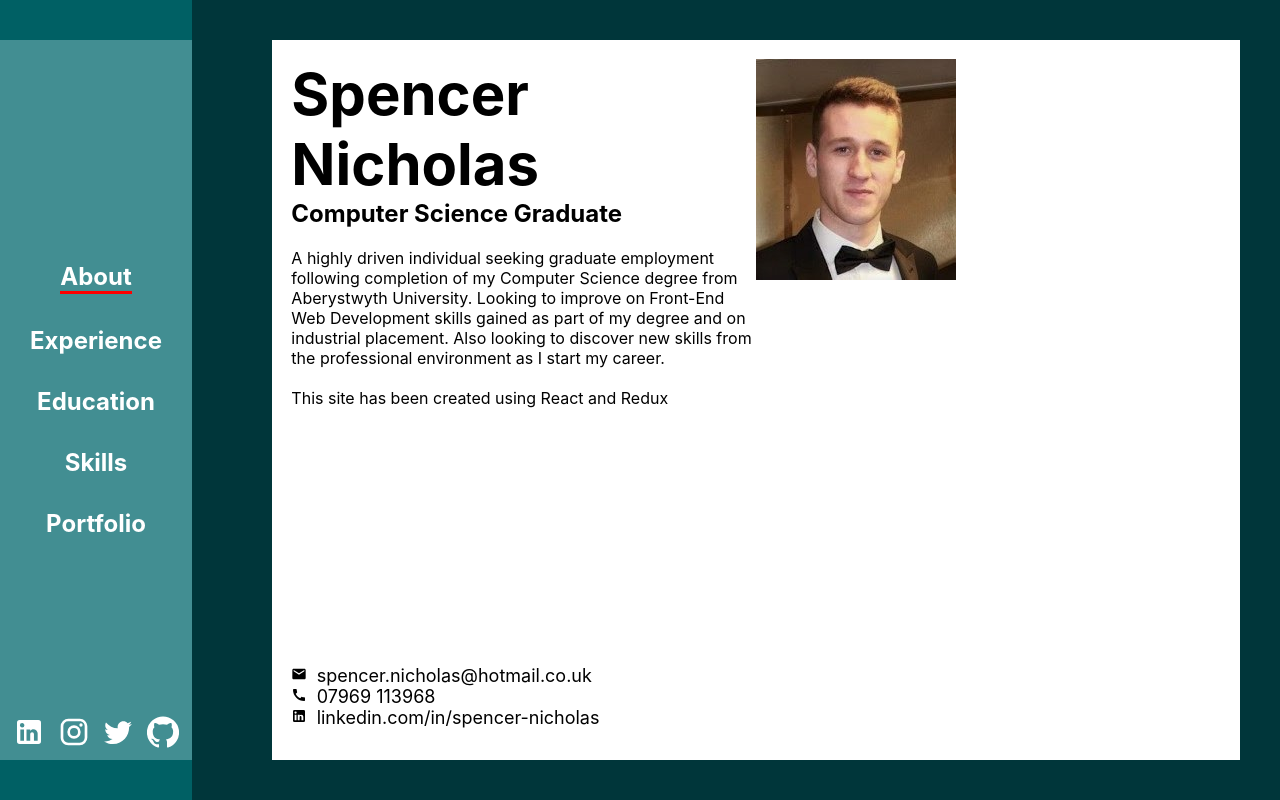
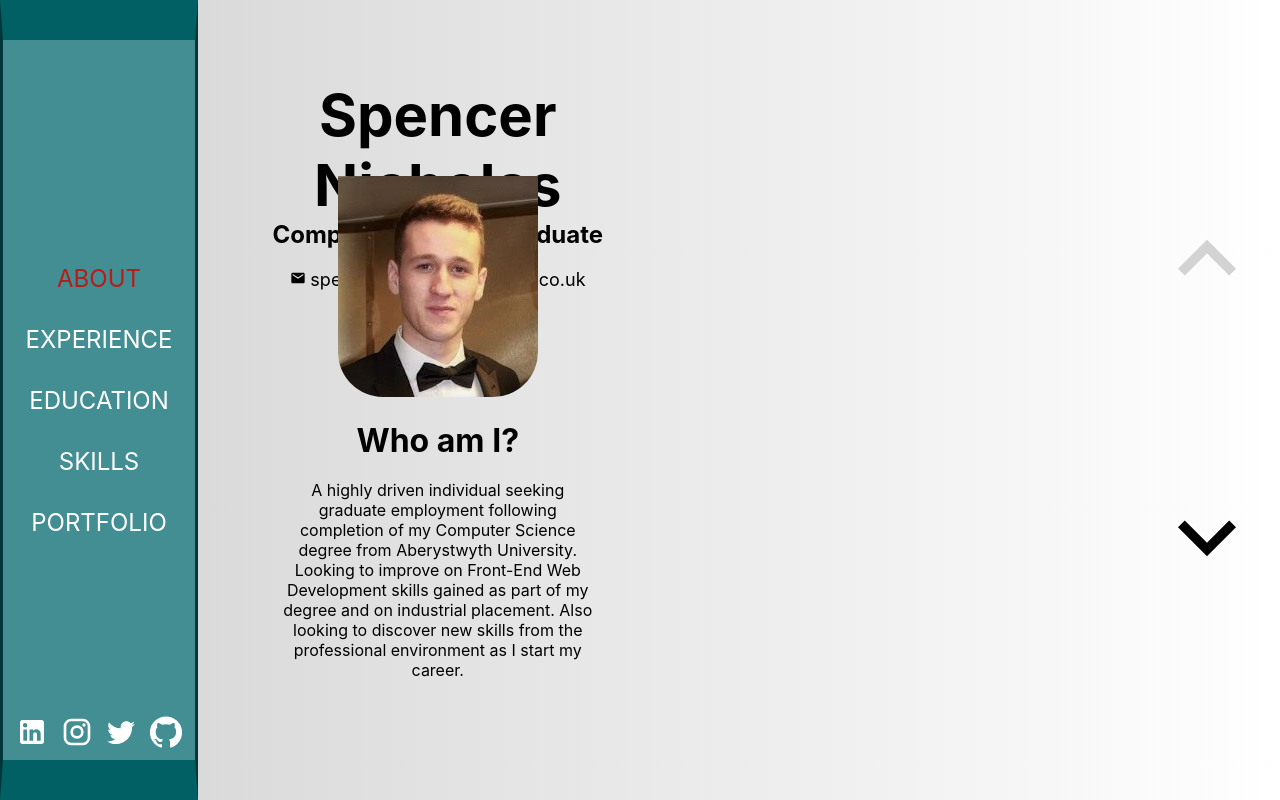
Before and after one commit to SpencerNicholas/me, a React (Create React App) app in the folder me/: page / in a window 1280 px wide. Built offline with nearby package versions, Linux system fonts and the light colour scheme.

Commit message:
Working on content
Working on best way to present content (starting on about page)

```diff
--- a/me/src/components/content/AboutContent.js
+++ b/me/src/components/content/AboutContent.js
@@ -2,29 +2,53 @@ import React from "react";
 import mePic from "../../assets/square_me.jpg"
 import Email from '@material-ui/icons/Email';
 import Phone from '@material-ui/icons/Call';
-import LinkedIn from '@material-ui/icons/LinkedIn';
+import DownArrow from '@material-ui/icons/KeyboardArrowDown';
+import UpArrow from '@material-ui/icons/KeyboardArrowUp';
+
+import { useDispatch, useSelector } from 'react-redux';
+import { setPage, selectHover, setHover } from '../navigation/navigation'
 
 const AboutContent = ({ styles }) => {
+  const dispatch = useDispatch();
+  const hovering = useSelector(selectHover);
 
   const contentStyle = {
-    borderTop: "5vh solid #00363a",
-    borderBottom: "5vh solid #00363a",
-    borderRight: "5vh solid #00363a",
-    borderLeft: "2vh solid #00363a",
-    marginLeft: '20%',
+    paddingTop: '5vh',
+    paddingBottom: '5vh',
+    paddingLeft: '15%',
     flex: '1',
     display: 'flex',
-    flexDirection: 'column',
-    backgroundColor: 'white',
+    flexDirection: 'row',
+    background: 'linear-gradient(to right, lightgray, white)',
     height: '90vh'
   };
 
+  const columnStyle = {
+    display: 'flex',
+    flexDirection: 'column',
+    padding: '2%',
+    width: '40%',
+    height: '90%',
+    textAlign: 'center',
+  };
+
   const rowStyle = {
+  }
+
+  const navButtonsStyle = {
+    width: '10%',
+    height: '100%',
+    justifyContent: 'space-evenly',
     display: 'flex',
-    flexDirection: 'row',
-    padding: '2%',
-    flex: '0.98'
-  };
+    flexDirection: 'column',
+  }
+
+  const navButtonHover = {
+    fontSize: '116px',
+    color: '#b71c1c',
+    cursor: 'pointer',
+    transition: 'color 0.5s',
+  }
 
   const footerStyle = {
     padding: '2%',
@@ -37,26 +61,43 @@ const AboutContent = ({ styles }) => {
 
   return (
     <div style={contentStyle}>
-      <div style={rowStyle}>
-        <div style={{ width: '50%', textAlign: 'left' }}>
-          <text style={{ fontSize: '58px', fontWeight: 'bold' }}>Spencer Nicholas</text><br></br>
-          <text style={{ fontSize: '24px', fontWeight: 'bold' }}>Computer Science Graduate</text><br></br><br></br>
+      <div style={columnStyle}>
+      <div style={{position: 'absolute', top: '10vh', width: '35%'}}>
+            <text style={{ fontSize: '58px', fontWeight: 'bold', }}>Spencer Nicholas</text><br></br>
+            <text style={{ fontSize: '24px', fontWeight: 'bold', }}>Computer Science Graduate</text><br></br><br></br>
 
-          <text>A highly driven individual seeking graduate employment following completion of my Computer Science degree from Aberystwyth University. Looking to improve on Front-End Web Development skills gained as part of my degree and on industrial placement. Also looking to discover new skills from the professional environment as I start my career.
-      <br></br><br></br>
-        This site has been created using React and Redux
-      </text><br></br><br></br>
+            <Email style={{ fontSize: '16px' }}></Email><text style={{ fontSize: '18px', paddingLeft: '1%', }}>spencer.nicholas@hotmail.co.uk</text><br></br>
+            <Phone style={{ fontSize: '16px' }}></Phone><text style={{ fontSize: '18px', paddingLeft: '1%', }}>07969 113968</text><br></br><br></br><br></br>
+          </div>
+          <div style={{position: 'absolute', bottom: '15vh', width: '35%'}}>
+            <img src={mePic} style={{ borderBottomLeftRadius: 45, borderBottomRightRadius: 45, }}></img><br></br><br></br>
+            <text style={{ fontSize: '32px', fontWeight: 'bold',}}> Who am I?</text><br></br><br></br>
+            <div style={{ paddingLeft: '15%', paddingRight: '15%', }}>
+              <text>
+                A highly driven individual seeking graduate employment following completion of my Computer Science degree from Aberystwyth University. Looking to improve on Front-End Web Development skills gained as part of my degree and on industrial placement. Also looking to discover new skills from the professional environment as I start my career.
+          </text>
+            </div>
+          </div>
 
+
+      </div>
+      <div style={columnStyle}>
+      <div style={{position: 'absolute', top: '10vh', width: '35%'}}>
         </div>
-        <div style={{ width: '50%', textAlign: 'left' }}>
-          <img src={mePic}></img>
+        <div style={{position: 'absolute', bottom: '15vh', width: '35%'}}></div>
+      </div>
+
+      <div style={navButtonsStyle}>
+        <UpArrow style={{ fontSize: '116px', color: 'lightgray' }}></UpArrow>
+        <div onClick={() => { dispatch(setPage('EXPERIENCE')) }} onMouseOver={() => { dispatch(setHover('DownArrow')) }} onMouseLeave={() => { dispatch(setHover()) }}>
+          {(hovering) === 10 ? (
+            <DownArrow style={navButtonHover}></DownArrow>
+          ) : (
+              <DownArrow style={{ fontSize: '116px' }}></DownArrow>
+            )}
         </div>
+
       </div>
-      <div style={footerStyle}>
-          <Email style={{ fontSize: '16px' }}></Email><text style={{ fontSize: '18px', paddingLeft: '1%' }}>spencer.nicholas@hotmail.co.uk</text><br></br>
-          <Phone style={{ fontSize: '16px' }}></Phone><text style={{ fontSize: '18px', paddingLeft: '1%' }}>07969 113968</text><br></br>
-          <LinkedIn style={{ fontSize: '16px' }}></LinkedIn><text style={{ fontSize: '18px', paddingLeft: '1%' }}>linkedin.com/in/spencer-nicholas</text><br></br>
-          </div>
     </div>
   );
 };
--- a/me/src/components/content/EducationContent.js
+++ b/me/src/components/content/EducationContent.js
@@ -1,44 +1,83 @@
 import React from "react";
+import mePic from "../../assets/square_me.jpg"
+import Email from '@material-ui/icons/Email';
+import Phone from '@material-ui/icons/Call';
+import DownArrow from '@material-ui/icons/KeyboardArrowDown';
+import UpArrow from '@material-ui/icons/KeyboardArrowUp';
+
+import { useDispatch, useSelector } from 'react-redux';
+import { setPage, selectHover, setHover } from '../navigation/navigation'
 
 const EducationContent = ({ styles }) => {
+  const dispatch = useDispatch();
+  const hovering = useSelector(selectHover);
 
   const contentStyle = {
-    borderTop: "5vh solid #00363a",
-    borderBottom: "5vh solid #00363a",
-    borderRight: "5vh solid #00363a",
-    borderLeft: "2vh solid #00363a",
-    marginLeft: '20%',
+    paddingTop: '5vh',
+    paddingBottom: '5vh',
+    paddingLeft: '15%',
     flex: '1',
     display: 'flex',
     flexDirection: 'row',
+    background: 'linear-gradient(to right, lightgray, white)',
+    height: '90vh'
   };
 
-  const col1 ={
-    backgroundColor: 'white',
-    paddingTop: 20,
-    paddingRight: 20,
-    paddingBottom: 20,
-    paddingLeft: 20,
-    height: '85vh',
-    width: '50%',
+  const rowStyle = {
+    display: 'flex',
+    flexDirection: 'row',
+    padding: '2%',
+    width: '85%'
+  };
+
+  const navButtonsStyle = {
+    width: '10%',
+    height: '100%',
+    justifyContent: 'space-evenly',
+    display: 'flex',
+    flexDirection: 'column',
   }
 
-  const col2 ={
-    backgroundColor: 'white',
-    paddingTop: 20,
-    paddingRight: 20,
-    paddingBottom: 20,
-    paddingLeft: 20,
-    height: '85vh',
-    width: '50%',
+  const navButtonHover = {
+    fontSize: '116px',
+    color: '#b71c1c',
+    cursor: 'pointer',
+    transition: 'color 0.5s',
   }
+
+  const footerStyle = {
+    padding: '2%',
+    position: 'relative',
+    bottom: '1px'
+  }
+
+
+
 
   return (
     <div style={contentStyle}>
-      <div style={col1}>
-        <p>Education</p>
+      <div style={rowStyle}>
+        Education
+
       </div>
-      <div style={col2}>
+
+
+      <div style={navButtonsStyle}>
+        <div onClick={() => { dispatch(setPage('EXPERIENCE')) }} onMouseOver={() => { dispatch(setHover('UpArrow')) }} onMouseLeave={() => { dispatch(setHover()) }}>
+          {(hovering) === 11 ? (
+            <UpArrow style={navButtonHover}></UpArrow>
+          ) : (
+              <UpArrow style={{ fontSize: '116px' }}></UpArrow>
+            )}
+        </div>
+
+        <div onClick={() => { dispatch(setPage('SKILLS')) }} onMouseOver={() => { dispatch(setHover('DownArrow')) }} onMouseLeave={() => { dispatch(setHover()) }}>
+          {(hovering) === 10 ? (
+            <DownArrow style={navButtonHover}></DownArrow>
+          ) : (
+              <DownArrow style={{ fontSize: '116px' }}></DownArrow>
+            )}
+        </div>
 
       </div>
     </div>
--- a/me/src/components/content/ExperienceContent.js
+++ b/me/src/components/content/ExperienceContent.js
@@ -1,51 +1,83 @@
 import React from "react";
+import mePic from "../../assets/square_me.jpg"
+import Email from '@material-ui/icons/Email';
+import Phone from '@material-ui/icons/Call';
+import DownArrow from '@material-ui/icons/KeyboardArrowDown';
+import UpArrow from '@material-ui/icons/KeyboardArrowUp';
+
+import { useDispatch, useSelector } from 'react-redux';
+import { setPage, selectHover, setHover } from '../navigation/navigation'
 
 const ExperienceContent = ({ styles }) => {
-  const dummyPost = {
-    title: `Here's a blog post title`,
-    summary:
-      "Lorem ipsum dolor sit amet, consectetur adipiscing elit, sed do eiusmod tempor incididunt ut labore et dolore magna aliqua. Ut enim ad minim veniam, quis nostrud exercitation ullamco laboris nisi ut aliquip ex ea commodo consequat. Duis aute irure dolor in reprehenderit in voluptate velit esse cillum dolore eu fugiat nulla pariatur. Excepteur sint occaecat cupidatat non proident, sunt in culpa qui officia deserunt mollit anim id est laborum."
-  };
-
-  const posts = Array(1).fill(dummyPost);
+  const dispatch = useDispatch();
+  const hovering = useSelector(selectHover);
 
   const contentStyle = {
-    borderTop: "5vh solid #00363a",
-    borderBottom: "5vh solid #00363a",
-    borderRight: "5vh solid #00363a",
-    borderLeft: "2vh solid #00363a",
-    marginLeft: '20%',
+    paddingTop: '5vh',
+    paddingBottom: '5vh',
+    paddingLeft: '15%',
     flex: '1',
     display: 'flex',
     flexDirection: 'row',
+    background: 'linear-gradient(to right, lightgray, white)',
+    height: '90vh'
   };
 
-  const col1 ={
-    backgroundColor: 'white',
-    paddingTop: 20,
-    paddingRight: 20,
-    paddingBottom: 20,
-    paddingLeft: 20,
-    height: '85vh',
-    width: '50%',
+  const rowStyle = {
+    display: 'flex',
+    flexDirection: 'row',
+    padding: '2%',
+    width: '85%'
+  };
+
+  const navButtonsStyle = {
+    width: '10%',
+    height: '100%',
+    justifyContent: 'space-evenly',
+    display: 'flex',
+    flexDirection: 'column',
   }
 
-  const col2 ={
-    backgroundColor: 'white',
-    paddingTop: 20,
-    paddingRight: 20,
-    paddingBottom: 20,
-    paddingLeft: 20,
-    height: '85vh',
-    width: '50%',
+  const navButtonHover = {
+    fontSize: '116px',
+    color: '#b71c1c',
+    cursor: 'pointer',
+    transition: 'color 0.5s',
   }
+
+  const footerStyle = {
+    padding: '2%',
+    position: 'relative',
+    bottom: '1px'
+  }
+
+
+
 
   return (
     <div style={contentStyle}>
-      <div style={col1}>
-          <p> Experience</p>
+      <div style={rowStyle}>
+        Experience
+
       </div>
-      <div style={col2}>
+
+
+      <div style={navButtonsStyle}>
+        <div onClick={() => { dispatch(setPage('ABOUT')) }} onMouseOver={() => { dispatch(setHover('UpArrow')) }} onMouseLeave={() => { dispatch(setHover()) }}>
+          {(hovering) === 11 ? (
+            <UpArrow style={navButtonHover}></UpArrow>
+          ) : (
+              <UpArrow style={{ fontSize: '116px' }}></UpArrow>
+            )}
+        </div>
+
+        <div onClick={() => { dispatch(setPage('EDUCATION')) }} onMouseOver={() => { dispatch(setHover('DownArrow')) }} onMouseLeave={() => { dispatch(setHover()) }}>
+          {(hovering) === 10 ? (
+            <DownArrow style={navButtonHover}></DownArrow>
+          ) : (
+              <DownArrow style={{ fontSize: '116px' }}></DownArrow>
+            )}
+        </div>
 
       </div>
     </div>
--- a/me/src/components/content/PortfolioContent.js
+++ b/me/src/components/content/PortfolioContent.js
@@ -1,44 +1,79 @@
 import React from "react";
+import mePic from "../../assets/square_me.jpg"
+import Email from '@material-ui/icons/Email';
+import Phone from '@material-ui/icons/Call';
+import DownArrow from '@material-ui/icons/KeyboardArrowDown';
+import UpArrow from '@material-ui/icons/KeyboardArrowUp';
+
+import { useDispatch, useSelector } from 'react-redux';
+import { setPage, selectHover, setHover } from '../navigation/navigation'
 
 const PortfolioContent = ({ styles }) => {
+  const dispatch = useDispatch();
+  const hovering = useSelector(selectHover);
 
   const contentStyle = {
-    borderTop: "5vh solid #00363a",
-    borderBottom: "5vh solid #00363a",
-    borderRight: "5vh solid #00363a",
-    borderLeft: "2vh solid #00363a",
-    marginLeft: '20%',
+    paddingTop: '5vh',
+    paddingBottom: '5vh',
+    paddingLeft: '15%',
     flex: '1',
     display: 'flex',
     flexDirection: 'row',
+    background: 'linear-gradient(to right, lightgray, white)',
+    height: '90vh'
   };
 
-  const col1 ={
-    backgroundColor: 'white',
-    paddingTop: 20,
-    paddingRight: 20,
-    paddingBottom: 20,
-    paddingLeft: 20,
-    height: '85vh',
-    width: '50%',
+  const rowStyle = {
+    display: 'flex',
+    flexDirection: 'row',
+    padding: '2%',
+    width: '85%'
+  };
+
+  const navButtonsStyle = {
+    width: '10%',
+    height: '100%',
+    justifyContent: 'space-evenly',
+    display: 'flex',
+    flexDirection: 'column',
   }
 
-  const col2 ={
-    backgroundColor: 'white',
-    paddingTop: 20,
-    paddingRight: 20,
-    paddingBottom: 20,
-    paddingLeft: 20,
-    height: '85vh',
-    width: '50%',
+  const navButtonHover = {
+    fontSize: '116px',
+    color: '#b71c1c',
+    cursor: 'pointer',
+    transition: 'color 0.5s',
   }
+
+  const footerStyle = {
+    padding: '2%',
+    position: 'relative',
+    bottom: '1px'
+  }
+
+
+
 
   return (
     <div style={contentStyle}>
-      <div style={col1}>
-        <p>Portfolio</p>
+      <div style={rowStyle}>
+        Portfolio
+
       </div>
-      <div style={col2}>
+
+
+      <div style={navButtonsStyle}>
+        <div onClick={() => { dispatch(setPage('SKILLS')) }} onMouseOver={() => { dispatch(setHover('UpArrow')) }} onMouseLeave={() => { dispatch(setHover()) }}>
+          {(hovering) === 11 ? (
+            <UpArrow style={navButtonHover}></UpArrow>
+          ) : (
+              <UpArrow style={{ fontSize: '116px' }}></UpArrow>
+            )}
+        </div>
+
+
+              <DownArrow style={{ fontSize: '116px', color: 'lightgray' }}></DownArrow>
+
 
       </div>
     </div>
--- a/me/src/components/content/SkillsContent.js
+++ b/me/src/components/content/SkillsContent.js
@@ -1,44 +1,83 @@
 import React from "react";
+import mePic from "../../assets/square_me.jpg"
+import Email from '@material-ui/icons/Email';
+import Phone from '@material-ui/icons/Call';
+import DownArrow from '@material-ui/icons/KeyboardArrowDown';
+import UpArrow from '@material-ui/icons/KeyboardArrowUp';
+
+import { useDispatch, useSelector } from 'react-redux';
+import { setPage, selectHover, setHover } from '../navigation/navigation'
 
 const SkillsContent = ({ styles }) => {
+  const dispatch = useDispatch();
+  const hovering = useSelector(selectHover);
 
   const contentStyle = {
-    borderTop: "5vh solid #00363a",
-    borderBottom: "5vh solid #00363a",
-    borderRight: "5vh solid #00363a",
-    borderLeft: "2vh solid #00363a",
-    marginLeft: '20%',
+    paddingTop: '5vh',
+    paddingBottom: '5vh',
+    paddingLeft: '15%',
     flex: '1',
     display: 'flex',
     flexDirection: 'row',
+    background: 'linear-gradient(to right, lightgray, white)',
+    height: '90vh'
   };
 
-  const col1 ={
-    backgroundColor: 'white',
-    paddingTop: 20,
-    paddingRight: 20,
-    paddingBottom: 20,
-    paddingLeft: 20,
-    height: '85vh',
-    width: '50%',
+  const rowStyle = {
+    display: 'flex',
+    flexDirection: 'row',
+    padding: '2%',
+    width: '85%'
+  };
+
+  const navButtonsStyle = {
+    width: '10%',
+    height: '100%',
+    justifyContent: 'space-evenly',
+    display: 'flex',
+    flexDirection: 'column',
   }
 
-  const col2 ={
-    backgroundColor: 'white',
-    paddingTop: 20,
-    paddingRight: 20,
-    paddingBottom: 20,
-    paddingLeft: 20,
-    height: '85vh',
-    width: '50%',
+  const navButtonHover = {
+    fontSize: '116px',
+    color: '#b71c1c',
+    cursor: 'pointer',
+    transition: 'color 0.5s',
   }
+
+  const footerStyle = {
+    padding: '2%',
+    position: 'relative',
+    bottom: '1px'
+  }
+
+
+
 
   return (
     <div style={contentStyle}>
-      <div style={col1}>
-        <p>Skills</p>
+      <div style={rowStyle}>
+        Skills
+
       </div>
-      <div style={col2}>
+
+
+      <div style={navButtonsStyle}>
+        <div onClick={() => { dispatch(setPage('EDUCATION')) }} onMouseOver={() => { dispatch(setHover('UpArrow')) }} onMouseLeave={() => { dispatch(setHover()) }}>
+          {(hovering) === 11 ? (
+            <UpArrow style={navButtonHover}></UpArrow>
+          ) : (
+              <UpArrow style={{ fontSize: '116px' }}></UpArrow>
+            )}
+        </div>
+
+        <div onClick={() => { dispatch(setPage('PORTFOLIO')) }} onMouseOver={() => { dispatch(setHover('DownArrow')) }} onMouseLeave={() => { dispatch(setHover()) }}>
+          {(hovering) === 10 ? (
+            <DownArrow style={navButtonHover}></DownArrow>
+          ) : (
+              <DownArrow style={{ fontSize: '116px' }}></DownArrow>
+            )}
+        </div>
 
       </div>
     </div>
--- a/me/src/components/navigation/MobileTopbar.js
+++ b/me/src/components/navigation/MobileTopbar.js
@@ -59,7 +59,6 @@ const MobileTopbar = ({ }) => {
     alignItems: "center",
     color: 'white',
     fontSize: '24px',
-    fontWeight: "bold",
   }
 
   const footerStyle = {
@@ -83,11 +82,11 @@ const MobileTopbar = ({ }) => {
   }
 
   const menuItems = [
-    { text: "About", active: 1 },
-    { text: "Experience", active: 2 },
-    { text: "Education", active: 3 },
-    { text: "Skills", active: 4 },
-    { text: "Portfolio", active: 5 }
+    { text: "ABOUT", active: 1 },
+    { text: "EXPERIENCE", active: 2 },
+    { text: "EDUCATION", active: 3 },
+    { text: "SKILLS", active: 4 },
+    { text: "PORTFOLIO", active: 5 }
   ];
 
 
--- a/me/src/components/navigation/Sidebar.js
+++ b/me/src/components/navigation/Sidebar.js
@@ -18,6 +18,8 @@ const Sidebar = ({ }) => {
     backgroundColor: "#428e92",
     borderBottom: "5vh solid #006064",
     borderTop: "5vh solid #006064",
+    borderRight: "3px solid #00363a",
+    borderLeft: "3px solid #00363a",
     alignItems: "center",
     justifyContent: 'center',
     flex: '1',
@@ -32,11 +34,11 @@ const Sidebar = ({ }) => {
     padding: `2vh`,
     color: 'white',
     fontSize: '24px',
-    fontWeight: "bold",
   };
 
   const activeMenuItemStyle = {
-    borderBottom: '3px solid red'
+    // borderBottom: '3px solid red'
+    color: '#b71c1c'
   }
 
   const footerStyle = {
@@ -55,16 +57,17 @@ const Sidebar = ({ }) => {
 
   const iconHovered = {
     fontSize: '32px',
-    color: 'red',
+    color: '#b71c1c',
     cursor: 'pointer',
+    transition: 'color 0.5s',
   }
 
   const menuItems = [
-    { text: "About", active: 1 },
-    { text: "Experience", active: 2 },
-    { text: "Education", active: 3 },
-    { text: "Skills", active: 4 },
-    { text: "Portfolio", active: 5 }
+    { text: "ABOUT", active: 1 },
+    { text: "EXPERIENCE", active: 2 },
+    { text: "EDUCATION", active: 3 },
+    { text: "SKILLS", active: 4 },
+    { text: "PORTFOLIO", active: 5 }
   ];
 
 
@@ -81,7 +84,7 @@ const Sidebar = ({ }) => {
           ) : (
               <div onMouseOver={() => { dispatch(setHover(item.text)) }} onMouseLeave={() => { dispatch(setHover())}}>
                 {item.active === (hovering) ? (
-                  <div style={{ color: 'lightgrey', cursor: 'pointer' }}>
+                  <div style={{ color: '#b71c1c', cursor: 'pointer', transition: 'color 0.5s', }}>
                     {item.text}
                   </div>
                 ) : (
--- a/me/src/components/navigation/navigation.js
+++ b/me/src/components/navigation/navigation.js
@@ -10,23 +10,20 @@ export const navigationSlice = createSlice({
     reducers: {
         setPage: (state, action) => {
             switch (action.payload) {
-                case 'Home':
+                case 'ABOUT':
                     state.page = 1;
                     break;
-                case 'Experience':
+                case 'EXPERIENCE':
                     state.page = 2;
                     break;
-                case 'Education':
+                case 'EDUCATION':
                     state.page = 3;
                     break;
-                case 'Skills':
+                case 'SKILLS':
                     state.page = 4;
                     break;
-                case 'Portfolio':
+                case 'PORTFOLIO':
                     state.page = 5;
-                    break;
-                case 'Contact':
-                    state.page = 6;
                     break;
                 default:
                     state.page = 1;
@@ -34,19 +31,19 @@ export const navigationSlice = createSlice({
         },
         setHover: (state, action) => {
             switch (action.payload) {
-                case 'About':
+                case 'ABOUT':
                     state.hover = 1;
                     break;
-                case 'Experience':
+                case 'EXPERIENCE':
                     state.hover = 2;
                     break;
-                case 'Education':
+                case 'EDUCATION':
                     state.hover = 3;
                     break;
-                case 'Skills':
+                case 'SKILLS':
                     state.hover = 4;
                     break;
-                case 'Portfolio':
+                case 'PORTFOLIO':
                     state.hover = 5;
                     break;
                 case 'LinkedIn':
@@ -60,6 +57,12 @@ export const navigationSlice = createSlice({
                     break;
                 case 'GitHub':
                     state.hover = 9;
+                    break;
+                case 'DownArrow':
+                    state.hover = 10;
+                    break;
+                case 'UpArrow':
+                    state.hover = 11;
                     break;
                 default:
                     state.hover = 0;
```
